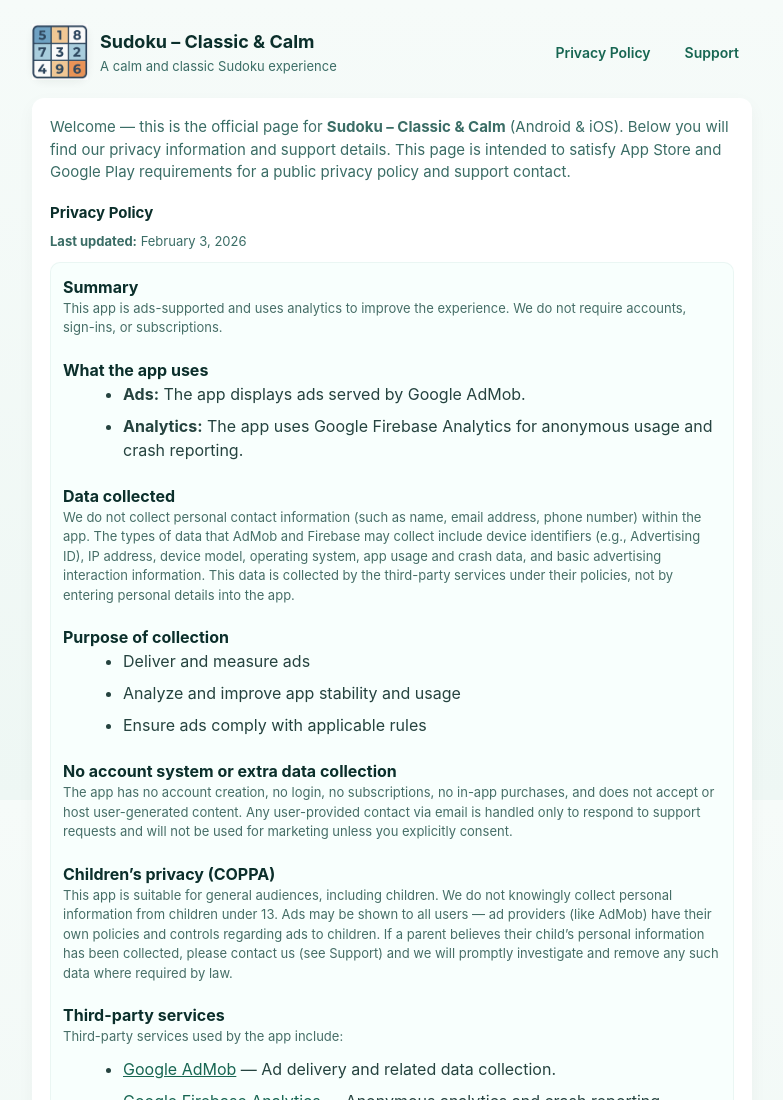
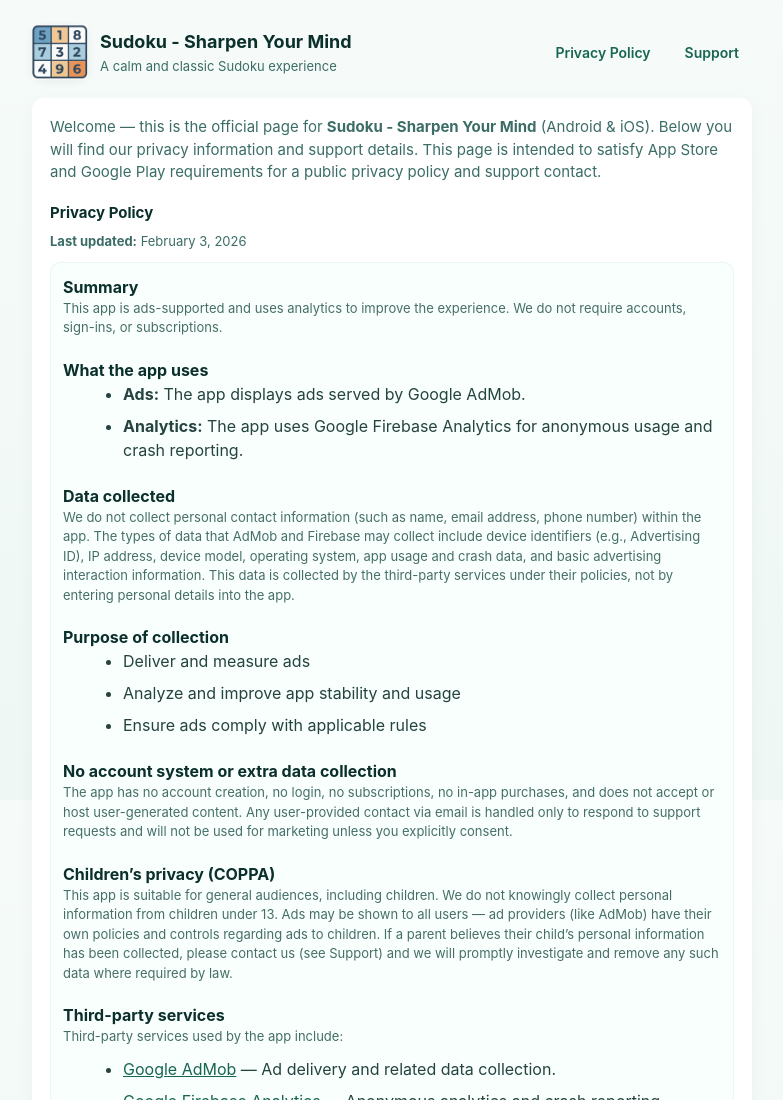
Before and after one commit to mgjoshis/calmsudoku.app, a plain HTML site: page index.html in a window 1280 px wide. Shown: the top 1100 px of the page, without its empty margins (248-1031 px from the left). Drawn offline with Linux system fonts and the light colour scheme.

Commit message:
Update title and description for Sudoku game

```diff
--- a/index.html
+++ b/index.html
@@ -4,8 +4,8 @@
   <link rel="icon" href="assets/logo.png" type="image/x-icon">
   <meta charset="utf-8" />
   <meta name="viewport" content="width=device-width,initial-scale=1" />
-  <title>Sudoku – Classic & Calm</title>
-  <meta name="description" content="Sudoku – Classic & Calm: a calm and classic Sudoku experience. Privacy policy, support, and developer contact." />
+  <title>Sudoku - Sharpen Your Mind</title>
+  <meta name="description" content="Sudoku - Sharpen Your Mind: a calm and classic Sudoku experience. Privacy policy, support, and developer contact." />
   <style>
     :root{
       --bg:#f6fbf9;
@@ -112,7 +112,7 @@
       <div class="brand" role="banner">
         <div class="logo" aria-hidden="true"><img src="assets/logo.png" width="56" height="56" /></div>
         <div>
-          <h1 id="site-title">Sudoku – Classic & Calm</h1>
+          <h1 id="site-title">Sudoku - Sharpen Your Mind</h1>
           <div class="tagline">A calm and classic Sudoku experience</div>
         </div>
       </div>
@@ -123,7 +123,7 @@
     </header>
 
     <main id="main" role="main" aria-labelledby="main-heading">
-      <p class="lead">Welcome — this is the official page for <strong>Sudoku – Classic & Calm</strong> (Android & iOS). Below you will find our privacy information and support details. This page is intended to satisfy App Store and Google Play requirements for a public privacy policy and support contact.</p>
+      <p class="lead">Welcome — this is the official page for <strong>Sudoku - Sharpen Your Mind</strong> (Android & iOS). Below you will find our privacy information and support details. This page is intended to satisfy App Store and Google Play requirements for a public privacy policy and support contact.</p>
 
       <section id="privacy-policy" aria-labelledby="privacy-heading">
         <h2 id="privacy-heading">Privacy Policy</h2>
```
